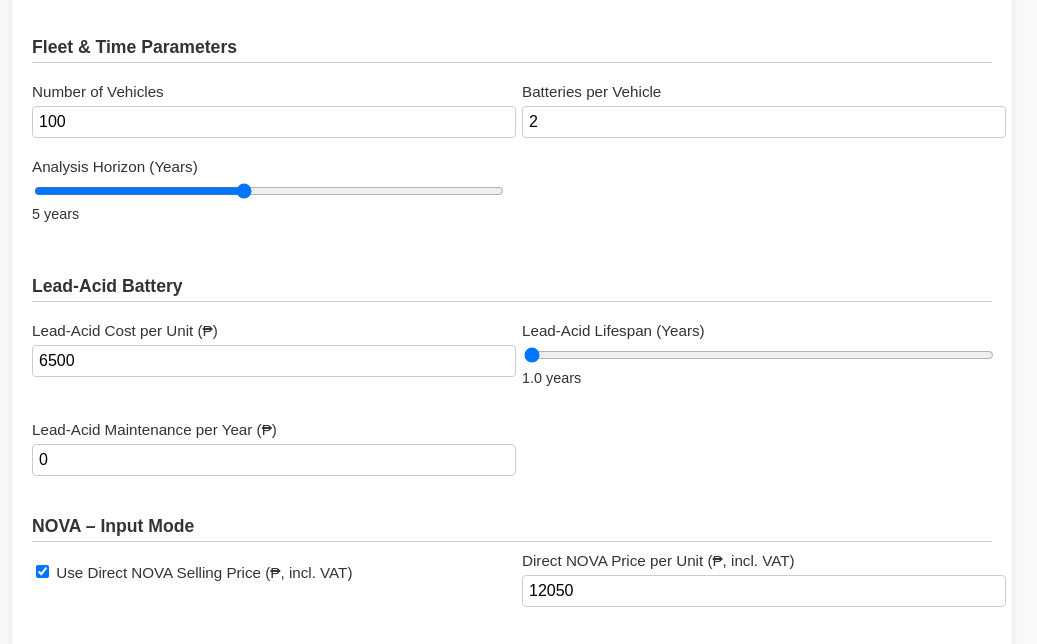
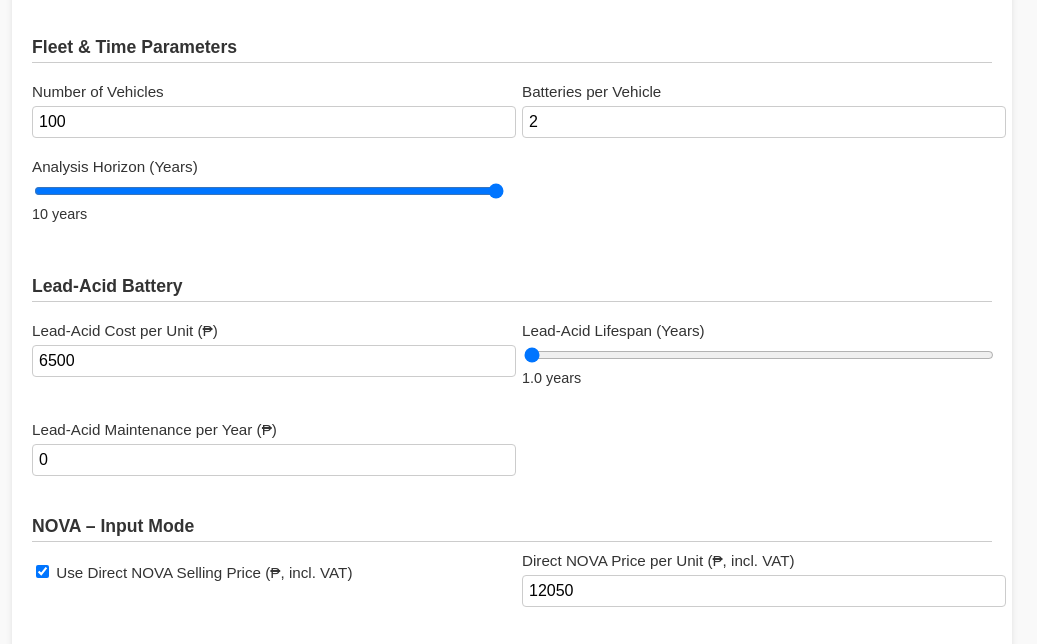
Before and after one commit to jssantiagojr/NOVA-TCO-Calculator, a plain HTML site: page index.html in a window 1280 px wide. Shown: the part 151-795 px from the top of the page, without its empty margins (128-1165 px from the left). Drawn offline with nearby package versions, Linux system fonts and the light colour scheme.

Commit message:
Update index.html

```diff
--- a/index.html
+++ b/index.html
@@ -51,7 +51,7 @@
 
       <div class="control-group">
         <label for="horizon">Analysis Horizon (Years)</label>
-        <input id="horizon" type="range" min="1" max="10" step="1" value="5" />
+        <input id="horizon" type="range" min="1" max="10" step="1" value="10" />
         <p style="margin-top:5px; font-size:0.9rem;">
           <span id="horizonValue">5</span> years
         </p>
```
